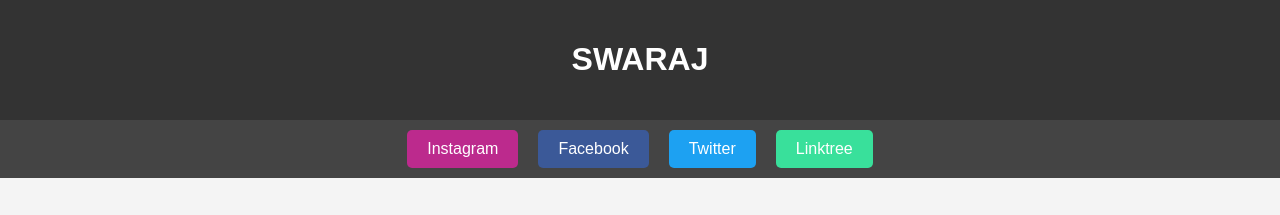
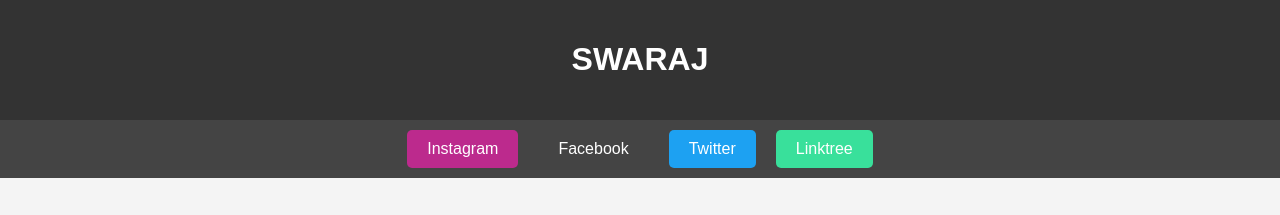
Before and after one commit to swarajmahalle/SWARAJ, a plain HTML site: page index.html in a window 1280 px wide. Shown: the top 215 px of the page. Drawn offline with Linux system fonts and the light colour scheme.

Commit message:
Update index.html

```diff
--- a/index.html
+++ b/index.html
@@ -82,7 +82,7 @@
 
     <nav>
         <a href="instagram.com/swaaarajj" target="_blank" class="instagram">Instagram</a>
-        <a href="facebook.com/SwarajFacebook" class="facebook">Facebook</a>
+        <a href="facebook.com/SwarajFacebook" >Facebook</a>
         <a href="x.com/_IAMSWARAJ" target="_blank" class="twitter">Twitter</a>
         <a href="linktr.ee/swarajmusic" target="_blank" class="linktree">Linktree</a>
     </nav>
```
